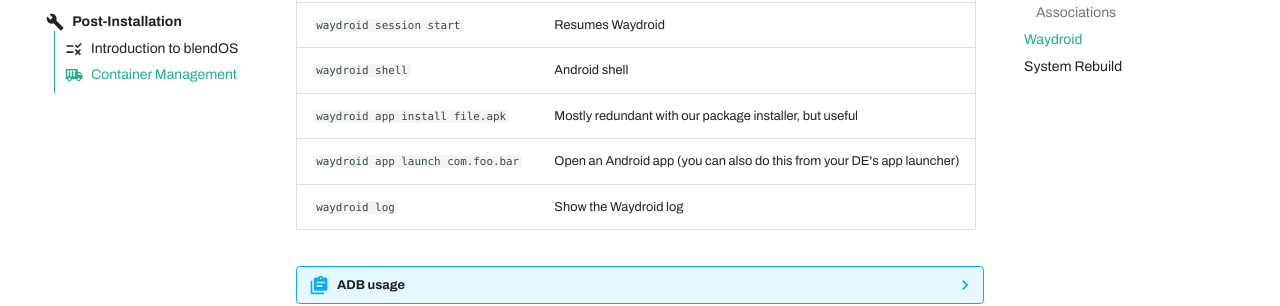
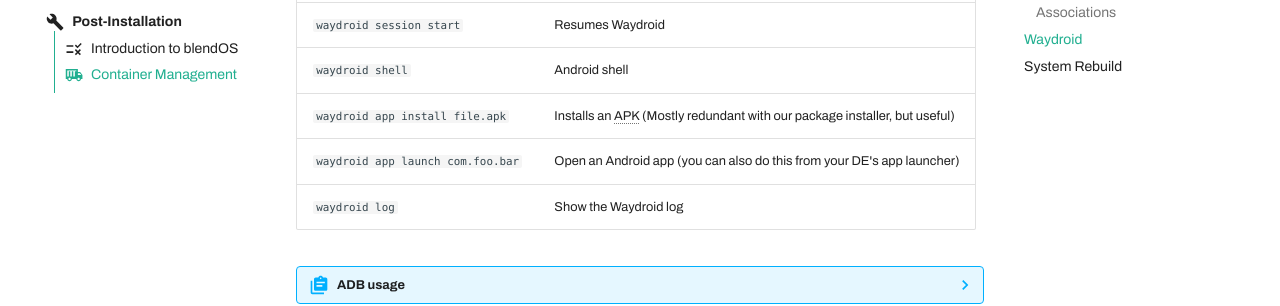
Before and after one commit to blend-os/website, an MkDocs documentation site: the page built from docs/install/post-install/container-guide.md, in a window 1280 px wide and 900 px high, scrolled down 4734 px. Shown: the part 151-457 px from the top of the window. Built offline with MkDocs 1.6.1 and Material for MkDocs 9.7.7, drawn with Linux system fonts in a browser that asks for light colours; emoji names are drawn with the system emoji font; some web fonts are replaced; plug-ins that fetch from the network failed and are left out.

Commit message:
fix waydroid command tablke and add apk def.

```diff
--- a/docs/install/post-install/container-guide.md
+++ b/docs/install/post-install/container-guide.md
@@ -92,7 +92,7 @@
 | `waydroid session stop` | Kills all waydroid windows and stops Waydroid from working |
 | `waydroid session start` | Resumes Waydroid |
 | `waydroid shell` | Android shell |
-| `waydroid app install file.apk` | Mostly redundant with our package installer, but useful |
+| `waydroid app install file.apk` | Installs an APK (Mostly redundant with our package installer, but useful) |
 | `waydroid app launch com.foo.bar` | Open an Android app (you can also do this from your DE's app launcher) |
 | `waydroid log` | Show the Waydroid log |
 
```
Also changed, not shown: includes/extra.md (+3 -0 lines).
